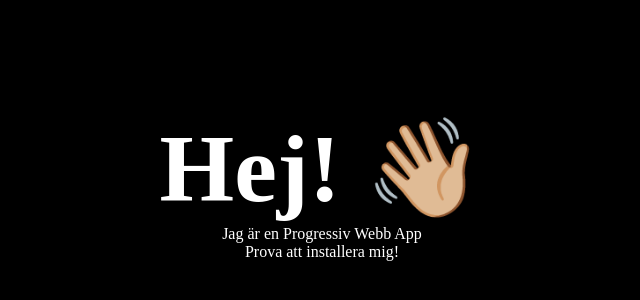
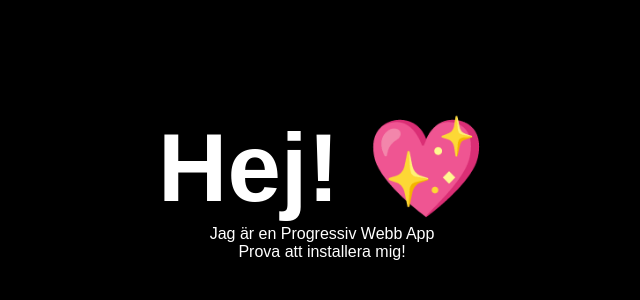
Before and after one commit to shakana0/pwa-app, a plain HTML site: page index.html in a window 1280 px wide. Shown: the part 214-514 px from the top of the page, without its empty margins (318-958 px from the left). Drawn offline with Linux system fonts and the light colour scheme.

Commit message:
added emoji

```diff
--- a/index.html
+++ b/index.html
@@ -20,7 +20,7 @@
 </head>
 
 <body>
-    <h1>Hej! 👋🏼</h1>
+    <h1>Hej! 💖</h1>
     <p>Jag är en Progressiv Webb App</p>
     <p>Prova att installera mig!</p>
 </body>
--- a/style.css
+++ b/style.css
@@ -4,6 +4,7 @@
     box-sizing: border-box;
     /* color: var(--light); */
     color: white;
+    font-family: 'Poppins', sans-serif;
  }
 
  body{
```
